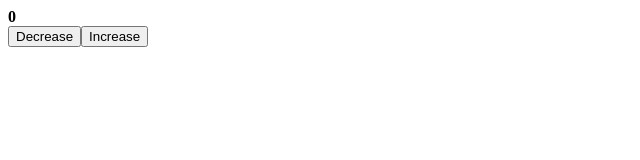
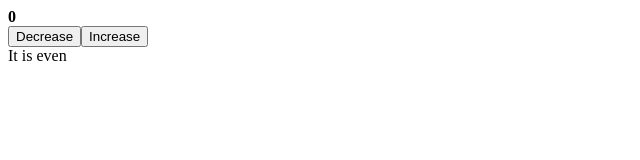
Before and after one commit to iyashtyagi/learning, a React (Vite) app in the folder week-7/react-selector/: page / in a window 1280 px wide. Shown: the top 160 px of the page, without its empty margins (0-640 px from the left). Built offline with nearby package versions, Linux system fonts and the light colour scheme; the HTML template or start-up script is replaced by a standard one.

Commit message:
add EvenCountRender without recoil-selector

```diff
--- a/week-7/react-selector/src/App.jsx
+++ b/week-7/react-selector/src/App.jsx
@@ -16,6 +16,7 @@ function Count() {
         <div>
             <CountRender/>
             <Buttons/>
+            <EvenCountRender/>
         </div>
     )
 }
@@ -41,3 +42,12 @@ function Buttons(){
         </div>
     )
 }
+
+function EvenCountRender(){
+    const count = useRecoilValue(countAtom);
+    return(
+        <div>
+            {count%2==0?"It is even":null}
+        </div>
+    )
+}
```
